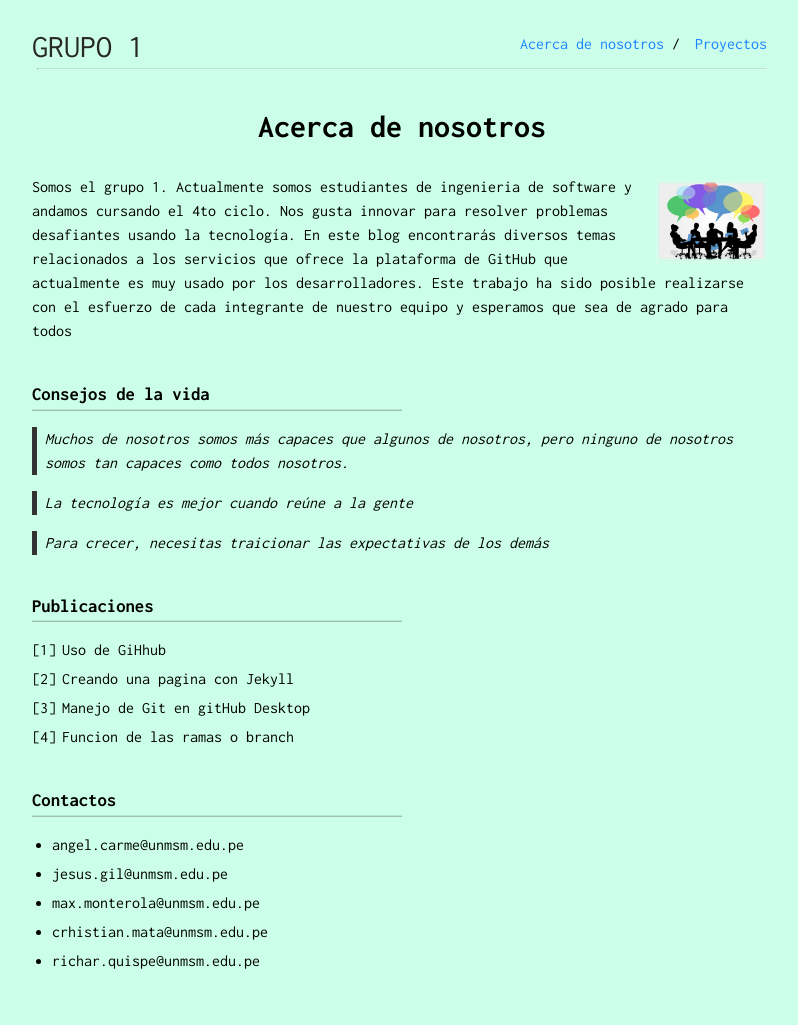
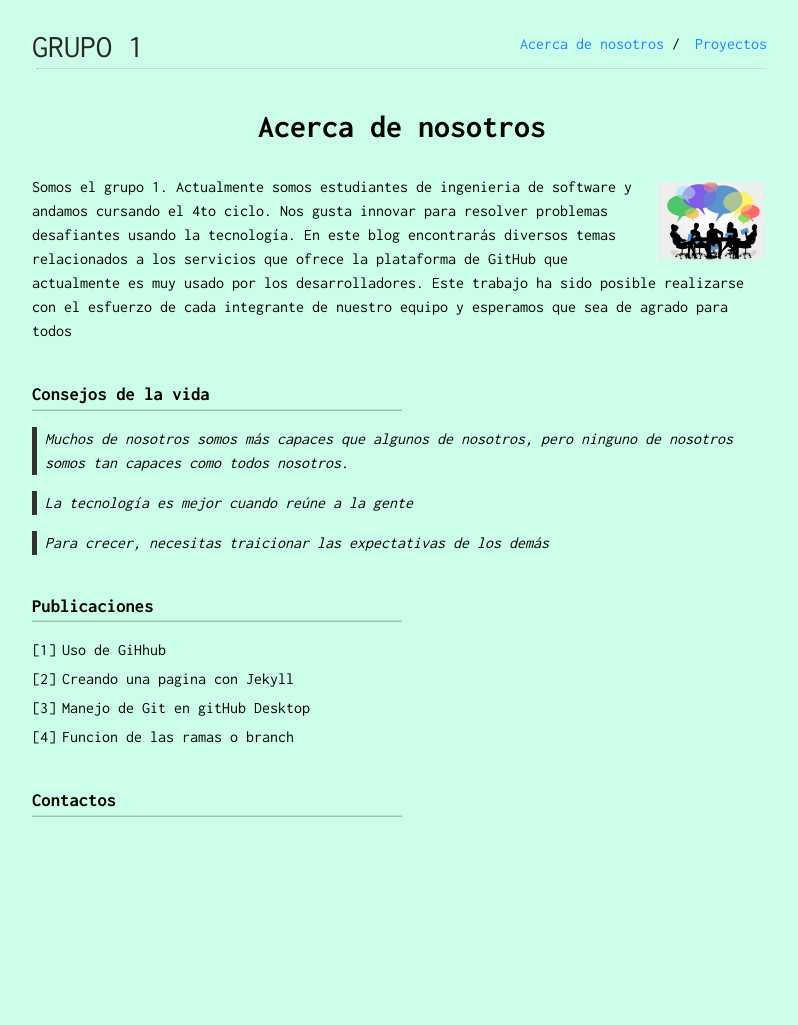
Before and after one commit to Proyecto-Grupo1/blog, a Jekyll site: the page built from about.md, in a window 1280 px wide. Shown: the whole page, without its empty margins (238-1036 px from the left). Built offline with Jekyll 4.4.1, drawn with Linux system fonts in a browser that asks for light colours; after the commit the page ends 900 px from its top, so only the background shows below that.

Commit message:
Update about.md

```diff
--- a/about.md
+++ b/about.md
@@ -24,8 +24,3 @@
 4. Funcion de las ramas o branch
 
 ### Contactos
-- angel.carme@unmsm.edu.pe
-- jesus.gil@unmsm.edu.pe
-- max.monterola@unmsm.edu.pe
-- crhistian.mata@unmsm.edu.pe
-- richar.quispe@unmsm.edu.pe
```
